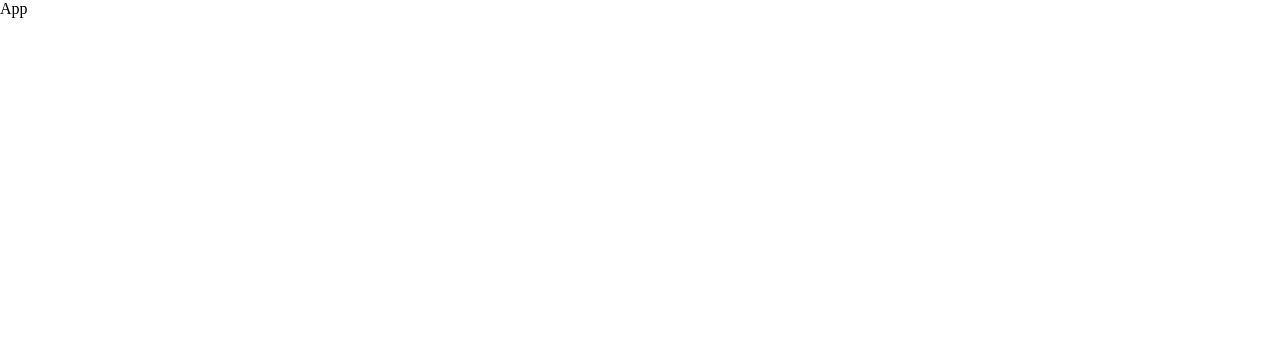
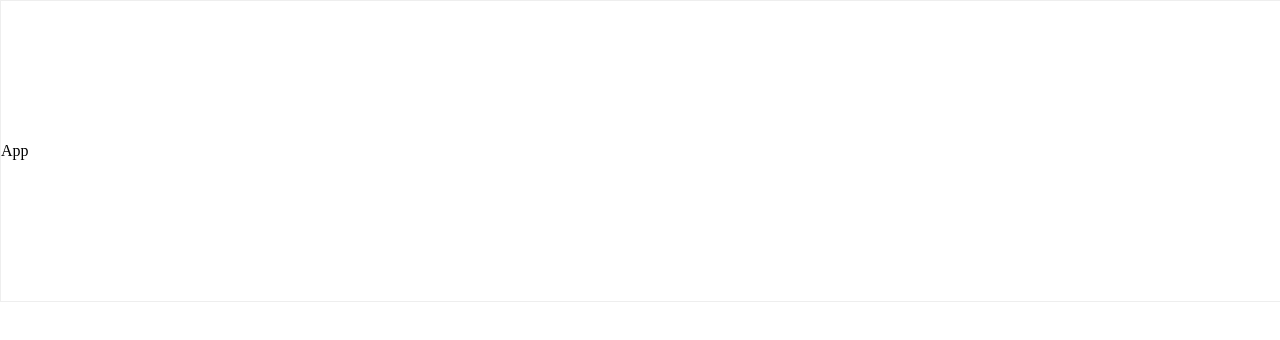
Before and after one commit to kanounfoued/auto-stepper-animation, a React app: page / in a window 1280 px wide. Shown: the top 340 px of the page. Built offline with nearby package versions, Linux system fonts and the light colour scheme.

Commit message:
:lipstick: implement the App layout, the container of the animation

```diff
--- /dev/null
+++ b/src/constant/states.ts
@@ -0,0 +1,20 @@
+export interface STATE_TYPE {
+  status: string;
+  points: number;
+}
+
+export const states: Array<STATE_TYPE> = [
+  { status: 'qualified', points: 10 },
+  { status: 'followUp', points: 20 },
+  { status: 'presentation', points: 30 },
+  { status: 'businessProposal', points: 40 },
+
+  { status: 'problem', points: 100 },
+  { status: 'lost', points: 100 },
+
+  { status: 'interested', points: 50 },
+  { status: 'win', points: 60 },
+  { status: 'billsAccused', points: 70 },
+  { status: 'billsPaid', points: 80 },
+  { status: 'activated', points: 100 },
+];
--- a/src/screen/App/index.tsx
+++ b/src/screen/App/index.tsx
@@ -1,9 +1,20 @@
-import React, { FC } from 'react';
-
+import React, { FC, useState } from 'react';
+import { states, STATE_TYPE } from '../../constant/states';
+import { AppContainer, ViewContainer } from './style';
 interface IPropTypes {}
 
 const App: FC<IPropTypes> = () => {
-  return <div>App</div>;
+  const [state, setState] = useState<STATE_TYPE>({ status: 'qualified', points: 10 });
+
+  const updateState = (state: STATE_TYPE) => {
+    setState(state);
+  };
+
+  return (
+    <AppContainer>
+      <ViewContainer>App</ViewContainer>
+    </AppContainer>
+  );
 };
 
 export default App;
--- /dev/null
+++ b/src/screen/App/style.js
@@ -0,0 +1,14 @@
+import styled from 'styled-components';
+
+export const AppContainer = styled.div`
+  height: 100vh;
+  width: 100vw;
+`;
+
+export const ViewContainer = styled.div`
+  width: 100%;
+  height: 300px;
+  border: 1px solid #eee;
+  display: flex;
+  align-items: center;
+`;
```
